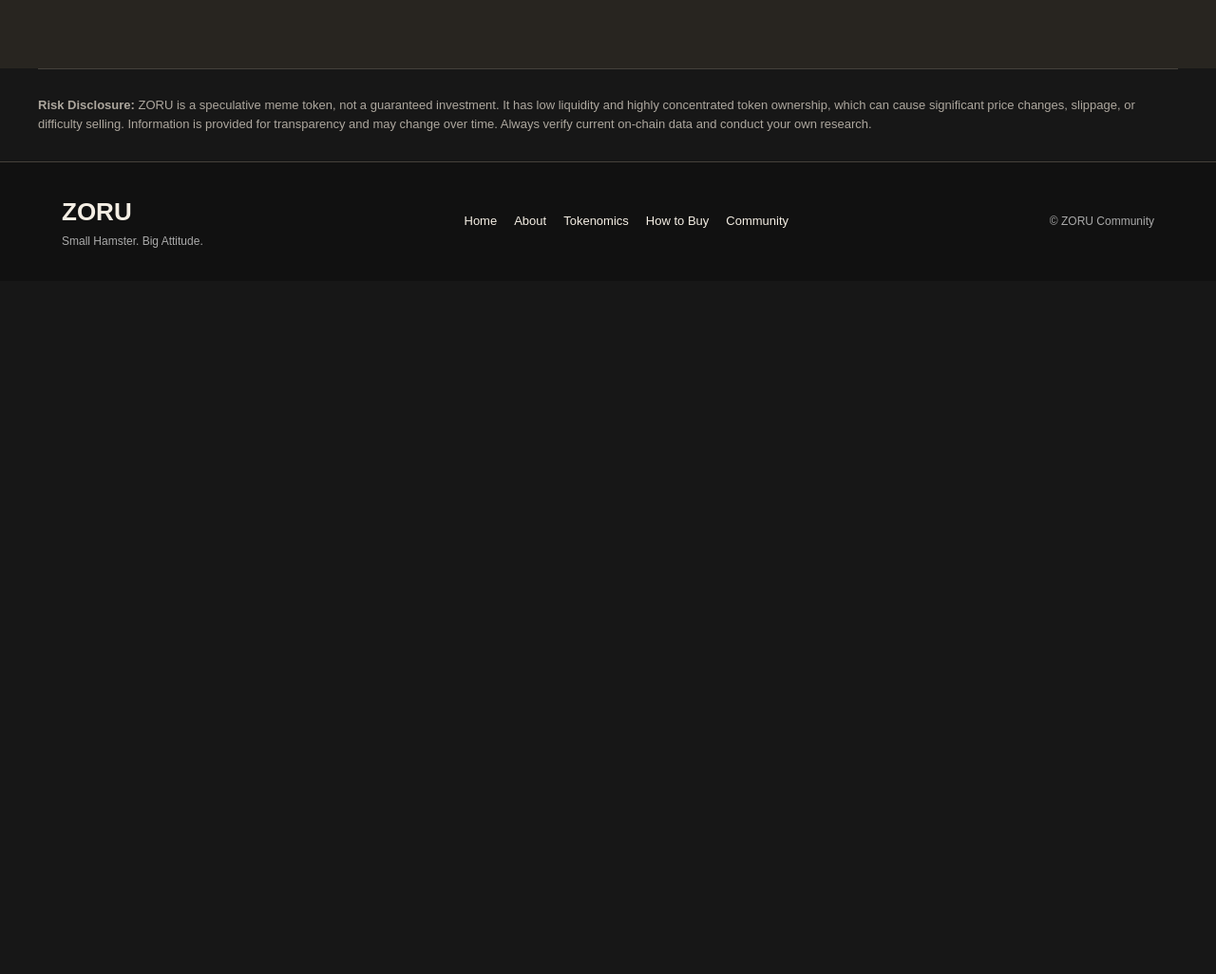
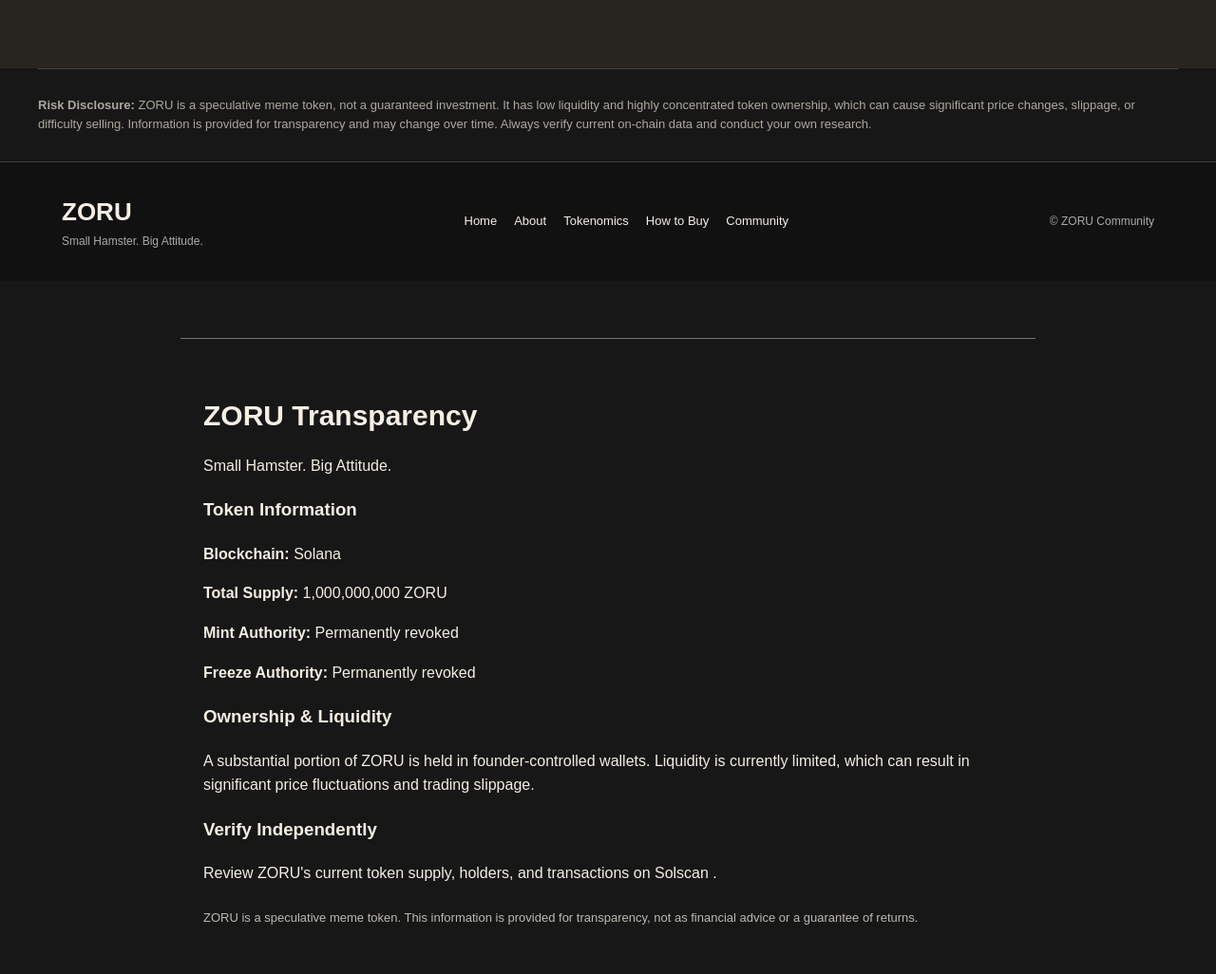
Before and after one commit to OREVA-max/ZORU, a plain HTML site: page index.html in a window 1280 px wide. Shown: the part 3049-4075 px from the top of the page at 95% size. Before the commit the page ends 3345 px from the top, so only its background shows below. Drawn offline with Linux system fonts and the light colour scheme.

Commit message:
Add ZORU transparency section
Added a new section for ZORU Transparency with token information and disclaimers.

```diff
--- a/index.html
+++ b/index.html
@@ -463,4 +463,41 @@
   }
 </script>
 </body>
+<section id="transparency" style="max-width:900px;margin:60px auto;padding:32px 24px;border-top:1px solid #777;color:inherit;font-family:inherit;">
+  <h2 style="font-size:30px;margin-bottom:10px;">
+    ZORU Transparency
+  </h2>
+  <p>Small Hamster. Big Attitude.</p>
+
+  <h3>Token Information</h3>
+  <p><strong>Blockchain:</strong> Solana</p>
+  <p><strong>Total Supply:</strong> 1,000,000,000 ZORU</p>
+  <p><strong>Mint Authority:</strong> Permanently revoked</p>
+  <p><strong>Freeze Authority:</strong> Permanently revoked</p>
+
+  <h3>Ownership & Liquidity</h3>
+  <p>
+    A substantial portion of ZORU is held in
+    founder-controlled wallets. Liquidity is currently
+    limited, which can result in significant price
+    fluctuations and trading slippage.
+  </p>
+
+  <h3>Verify Independently</h3>
+  <p>
+    Review ZORU's current token supply, holders,
+    and transactions on
+    <a href="https://solscan.io/token/AWvR8cEvTgr9QDxCf8kz5FpDJsjVCMqstsFHpP47mpKu"
+       target="_blank" rel="noopener noreferrer">
+      Solscan
+    </a>.
+  </p>
+
+  <p style="font-size:13px;opacity:0.75;margin-top:24px;">
+    ZORU is a speculative meme token. This information
+    is provided for transparency, not as financial advice
+    or a guarantee of returns.
+  </p>
+</section>
+
 </html>
```
